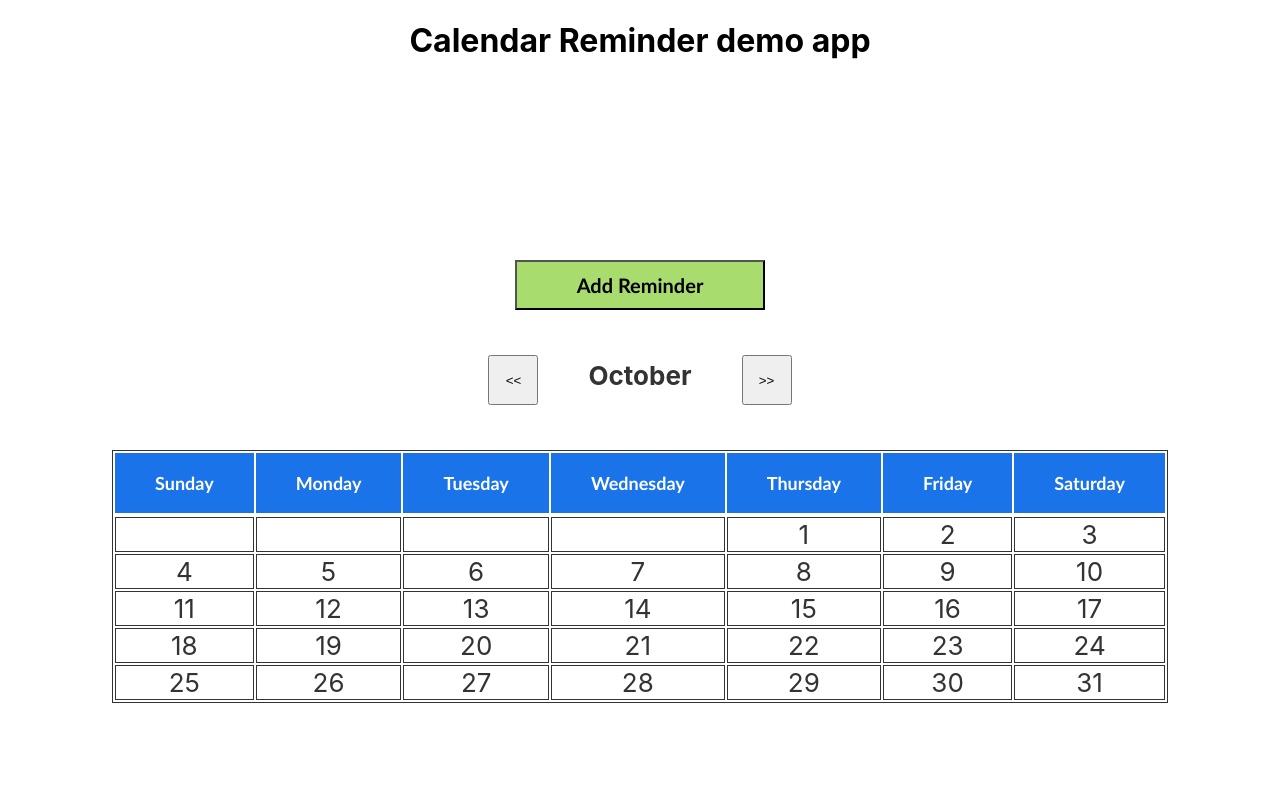
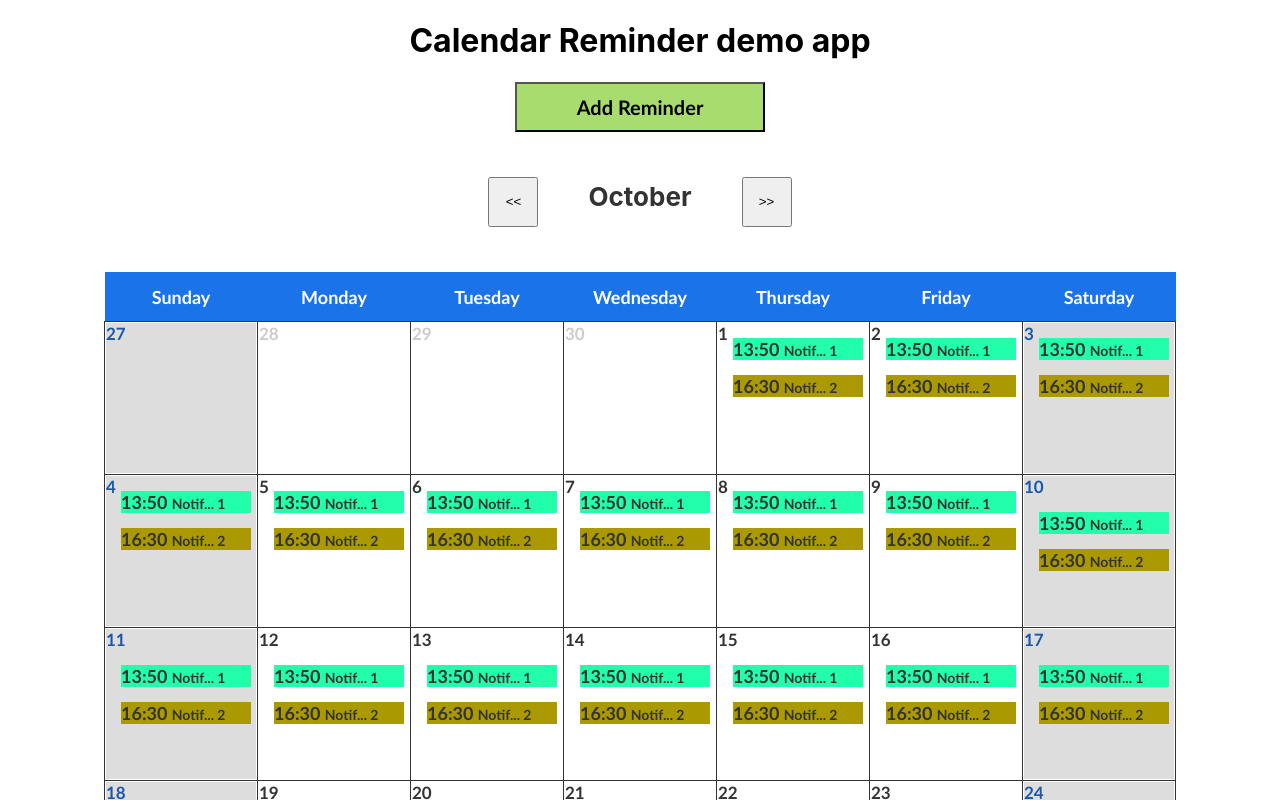
Before and after one commit to bitcod3r/calendar-view, a React (Create React App) app: page / in a window 1280 px wide. Shown: the top 800 px of the page. Built offline with nearby package versions, Linux system fonts and the light colour scheme.

Commit message:
Logic and Styles for CalendarMonth component. Mocked Reminders

```diff
--- a/src/Calendar/CalendarMonth/CalendarMonth.css
+++ b/src/Calendar/CalendarMonth/CalendarMonth.css
@@ -1,10 +1,59 @@
-.calendar-table,  td{
-    border: 1px solid #333;
-}
-
 .week-day {
     color: #fff;
     background: #1a73e8;
     font: bold 18px/30px "Trebuchet MS", Verdana, Arial;
-    padding: 15px 40px;
+    padding: 10px 0;
 }
+
+.calendar-table {
+    margin: 15px;
+    border-collapse: collapse;
+}
+
+.calendar-table td{
+    border: solid 1px #333;
+}
+
+.empty {
+    margin: 1px;
+    color: #ccc;
+}
+
+.calendar-day-container {
+    width: 150px;
+    height: 150px;
+}
+.calendar-day-number {
+    float: left;
+    position: relative;
+    top:0;
+    left:0;
+    font: bold 17px "Trebuchet MS", Verdana, Arial;
+    margin: 0;
+}
+
+.calendar-reminders-container {
+    float: right;
+    top: 0;
+    right: 0;
+    position: relative;
+}
+
+.calendar-reminders-container div {
+    font: bold 18px "Trebuchet MS", Verdana, Arial;
+    text-align: left;
+    margin: 15px 5px;
+    width: 130px;
+}
+
+.calendar-reminders-container div span {
+    font: bold 14px "Trebuchet MS", Verdana, Arial;
+}
+
+.weekend-day .calendar-day-container {
+    background-color: #ddd;
+}
+
+.weekend-day .calendar-day-number {
+    color: #1957a9;
+}
--- a/src/Calendar/CalendarMonth/CalendarMonth.jsx
+++ b/src/Calendar/CalendarMonth/CalendarMonth.jsx
@@ -14,49 +14,123 @@ const CalendarMonth = () => {
     );
   });
 
+  // Getting days before the current month
+  function getDaysBefore() {
     const firstDayOfMonth = () => {
-    let dateObject = moment();
-    let firstDay = moment(dateObject)
+      let firstDay = moment()
                    .startOf("month")
                    .format("d");
      return firstDay;
     };
 
-  let blanks = [];
-  for (let i = 0; i < firstDayOfMonth(); i++) {
-    blanks.push(
-      <td className="calendar-day empty">{""}</td>
+    let emptyDaysBefore = [];
+    let i = firstDayOfMonth();
+
+    while(i > 0) {
+      let dayBeforeObject = moment()
+                      .startOf('month')
+                      .subtract(i, 'days');
+
+      let dayBefore = dayBeforeObject.format('D');
+      let dayNumberInWeek = moment(dayBeforeObject,'D').format("d");
+      let isWeekend = (dayNumberInWeek == 0 || dayNumberInWeek == 6) ? 'weekend-day' : '';
+
+      emptyDaysBefore.push(
+        <td key={"empty-" + i}  className={"calendar-day empty" + " " + isWeekend}>
+          <div className="calendar-day-container">
+            <div className="calendar-day-number">{ dayBefore }</div>
+          </div>
+        </td>
       );
+
+      i--;
     }
 
-  let daysInMonth = [];
+    return emptyDaysBefore;
+  }
+
+  // Getting days after the current month
+  function getDaysAfter() {
+    const lastDayOfMonth = () => {
+      let lastDay = moment()
+                   .endOf("month")
+                   .format("d");
+     return lastDay;
+    };
+
+    let emptyDaysAfter = [];
+    let i = lastDayOfMonth();
+
+    while(i < 6) {
+      let dayAfterObject = moment()
+                        .endOf('month')
+                        .add(i, 'days');
+
+      let dayAfter = dayAfterObject.format('D');
+      let dayNumberInWeek = moment(dayAfterObject,'D').format("d");
+      let isWeekend = (dayNumberInWeek == 0 || dayNumberInWeek == 6) ? 'weekend-day' : '';
+
+      emptyDaysAfter.push(
+        <td key={"empty-" + i}  className={"calendar-day empty" + " " + isWeekend}>
+          <div className="calendar-day-container">
+            <div className="calendar-day-number">{ dayAfter }</div>
+          </div>
+        </td>
+      );
+
+      i++
+    }
+
+    return emptyDaysAfter;
+  }
+
+  // Getting days of the current month
+  function getDaysinMonth() {
+    let daysCurrentMonth = [];
     for (let d = 1; d <= moment().daysInMonth(); d++) {
-    daysInMonth.push(
-      <td key={d} className="calendar-day">
-        {d}
+
+      let dayNumberInWeek = moment(d,'D').format("d");
+      let isWeekend = (dayNumberInWeek == 0 || dayNumberInWeek == 6) ? 'weekend-day' : '';
+
+      daysCurrentMonth.push(
+        <td key={"day-" + d} className={"calendar-day-" + d + " " + isWeekend}>
+          <div className="calendar-day-container">
+            <div className="calendar-day-number">{d}</div>
+            <div className="calendar-reminders-container">
+              <div style={{ background: "#2fa" }}>13:50 <span>Notif... 1</span></div>
+              <div style={{ background: "#a90" }}>16:30 <span>Notif... 2</span></div>
+            </div>
+          </div>
         </td>
       );
     }
 
-  var totalSlots = [...blanks, ...daysInMonth];
+    return daysCurrentMonth;
+  }
+
+  let daysBefore = getDaysBefore();
+  let daysInMonth = getDaysinMonth();
+  let daysAfter = getDaysAfter();
+  var totalSlots = [...daysBefore, ...daysInMonth, ...daysAfter];
   let rows = [];
   let cells = [];
 
+  // Filling out rows and cells into the slot
   totalSlots.forEach((row, i) => {
     if (i % 7 !== 0) {
-      cells.push(row); // if index not equal 7 that means not go to next week
+      cells.push(row);
     } else {
-      rows.push(cells); // when reach next week we contain all td in last week to rows
-      cells = []; // empty container
-      cells.push(row); // in current loop we still push current row to new container
+      rows.push(cells);
+      cells = [];
+      cells.push(row);
     }
-    if (i === totalSlots.length - 1) { // when end loop we add remain date
+    if (i === totalSlots.length - 1) {
       rows.push(cells);
     }
   });
 
-  let daysinmonth = rows.map((d, i) => {
-    return <tr>{d}</tr>;
+  let calendarDates = rows.map((d, i) => {
+    return <tr key={"column-day-" + i} className={i}>{d}</tr>;
   });
 
   const wrapped = (dataGrid) => (
@@ -68,19 +142,15 @@ const CalendarMonth = () => {
   return wrapped(
     <table className="calendar-table">
       <thead>
-        <tr>
-          {weekDays}
-        </tr>
+        <tr>{weekDays}</tr>
       </thead>
 
       <tbody>
-      {daysinmonth}
+        {calendarDates}
       </tbody>
     </table>,
   );
 };
-
-
 
 const mapReduxStateToProps = state => ({
   data: state,
```
Lines whose indentation alone changed are shown as unchanged.
